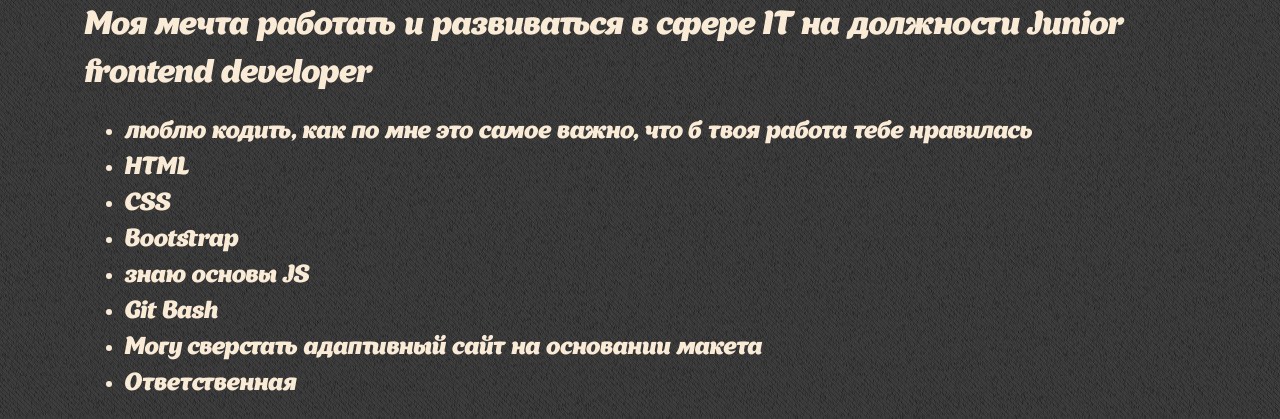
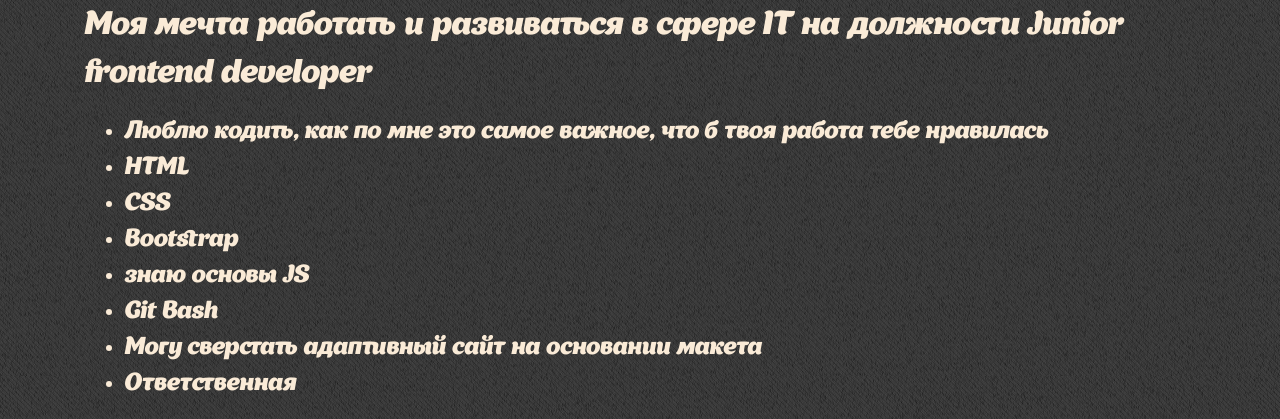
Before and after one commit to PiskunNastya/site, a plain HTML site: page ABOUT_ME.html in a window 1280 px wide. Shown: the part 681-1100 px from the top of the page. Drawn offline with nearby package versions, Linux system fonts and the light colour scheme.

Commit message:
my project

```diff
--- a/ABOUT_ME.html
+++ b/ABOUT_ME.html
@@ -52,7 +52,7 @@
         <p>Моя мечта работать и развиваться в сфере ІТ на должности Junior frontend developer</p>
 
         <ul>
-            <li>люблю кодить, как по мне это самое важно, что б твоя работа тебе нравилась</li>
+            <li>Люблю кодить, как по мне это самое важное, что б твоя работа тебе нравилась</li>
             <li>HTML</li>
             <li>CSS</li>
             <li>Bootstrap</li>
```
